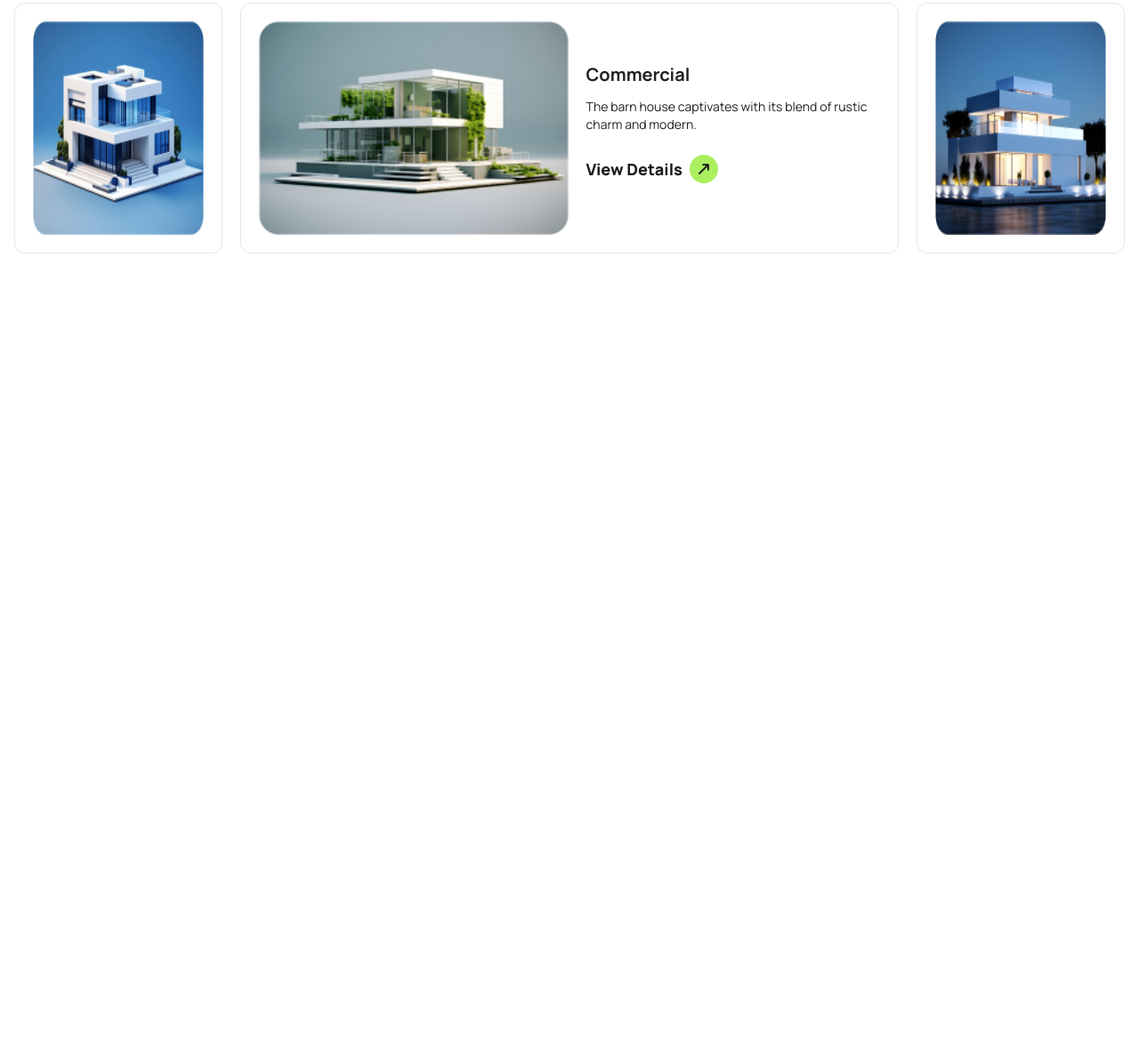
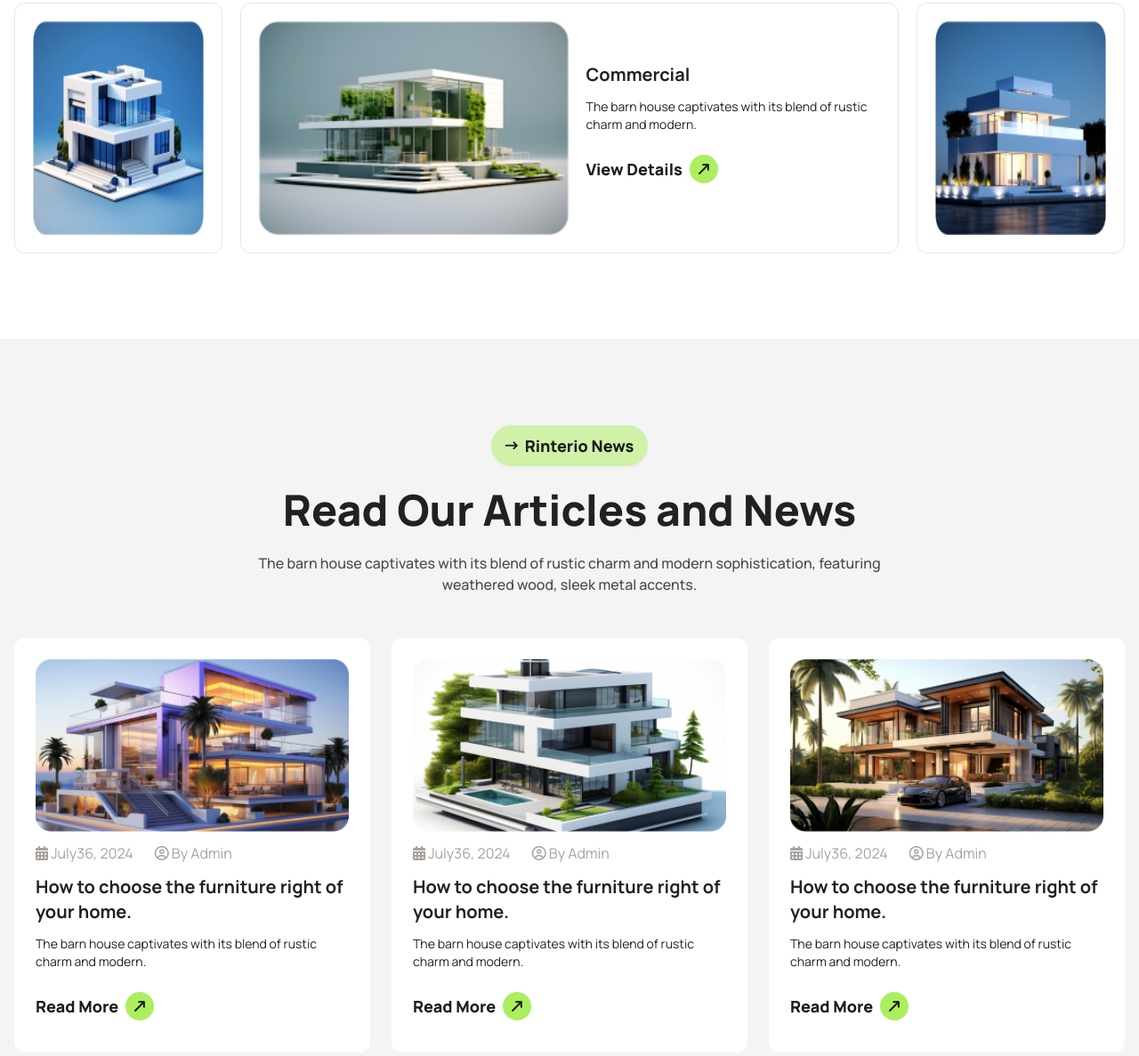
Before and after one commit to Rubayat-Rafi/Assignment-03, a plain HTML site: page index.html in a window 1280 px wide. Shown: the part 3186-4373 px from the top of the page at 89% size. Before the commit the page ends 3567 px from the top, so only its background shows below. Drawn offline with nearby package versions, Linux system fonts and the light colour scheme.

Commit message:
news and artical section added

```diff
--- a/index.html
+++ b/index.html
@@ -122,7 +122,7 @@
     <!-- header section end -->
 
     <!-- main section start -->
-    <main class="bg-bg_second ">
+    <main class="bg-bg_second">
       <div class="container mx-auto px-4">
 
         <!-- about section start -->
@@ -245,7 +245,7 @@
 
       </div>
     </main>
-
+    <!-- portfolio main section start -->
     <main class="bg-bg_color">
           <!-- porifolio section start -->
           <section class="container mx-auto px-4">
@@ -332,7 +332,118 @@
             </div>
           </section>
     </main>
+    <!-- portfolio main section ends -->
+
+    <!-- articals and news main section start -->
+    <main class="bg-bg_second">
+      <!-- articals and news secion atart  -->
+      <section class="py-12 lg:py-24 container mx-auto px-4">
+      <!-- heading text -->
+          <div class="flex flex-col justify-center items-center space-y-4 md:space-y-6 ">
+              <a href="#" class=" btn rounded-full bg-secondary_color ">
+                  <span class=" rounded-full flex items-center justify-center">
+                    <i class="fa-solid fa-arrow-right-long text-btn_color"></i>
+                  </span>
+                  <span class=" lg:text-lg text-sm font-extrabold text-btn_color">Rinterio News</span>
+              </a>
+                <h3 class="text-center  text-2xl lg:text-5xl font-extrabold">Read Our Articles and News</h3>
+                <p class="text-center  lg:w-3/5 text-text_color_para font-medium text-xs md:text-base">The barn house captivates with its blend of rustic charm and modern sophistication, featuring weathered wood, sleek metal accents.</p>
+            </div>
+<!-- card container -->
+  <div class="grid lg:grid-cols-3 grid-cols-1 gap-6 mt-12 place-items-center">
+
+    <!-- card 1 -->
+    <div class="bg-white flex flex-col md:flex-row lg:flex-col p-3 lg:p-6 md:space-x-4 lg:space-x-0 rounded-xl items-center">
+      <!-- image -->
+      <div class=" w-full md:w-auto lg:w-full">
+        <img class="w-full " src="./images/article1.png" alt="home image">
+      </div>
+      <!-- content -->
+        <div class=" space-y-3 pt-3 ">
+          <div class="flex gap-6 text-stone-400 text-xs lg:text-base">
+            <div>
+              <i class="fa-solid fa-calendar-days"></i> <a href="#" class="">July36, 2024</a>
+            </div>
+            <div>
+              <i class="fa-regular fa-circle-user"></i> <a href="#">By Admin</a>
+            </div>
+          </div>
+            <h4 class="text-base lg:text-xl font-bold">How to choose the furniture right  of your home.</h4>
+            <p class="text_color_third text-xs lg:text-sm"> The barn house captivates with its blend of rustic <br> charm and modern.</p>
+            <a href="#" class="  flex py-3 gap-2 items-center">
+              <span class=" lg:text-lg text-base font-extrabold text-btn_color">Read More</span>
+              <span class="bg-main_color h-6 w-6 lg:h-8 lg:w-8 rounded-full flex items-center justify-center">
+                  <i class="fa-solid fa-arrow-right-long text-btn_color -rotate-45"></i>
+              </span>
+          </a>
+      </div>
+    </div>
+    <!-- card 2 -->
+    <div class="bg-white flex flex-col md:flex-row lg:flex-col p-3 lg:p-6 md:space-x-4 lg:space-x-0 rounded-xl items-center">
+      <!-- image -->
+      <div class=" w-full md:w-auto lg:w-full">
+        <img class="w-full " src="./images/article2.png" alt="home image">
+      </div>
+      <!-- content -->
+        <div class=" space-y-3 pt-3 ">
+          <div class="flex gap-6 text-stone-400 text-xs lg:text-base">
+            <div>
+              <i class="fa-solid fa-calendar-days"></i> <a href="#" class="">July36, 2024</a>
+            </div>
+            <div>
+              <i class="fa-regular fa-circle-user"></i> <a href="#">By Admin</a>
+            </div>
+          </div>
+            <h4 class="text-base lg:text-xl font-bold">How to choose the furniture right  of your home.</h4>
+            <p class="text_color_third text-xs lg:text-sm"> The barn house captivates with its blend of rustic <br> charm and modern.</p>
+            <a href="#" class="  flex py-3 gap-2 items-center">
+              <span class=" lg:text-lg text-base font-extrabold text-btn_color">Read More</span>
+              <span class="bg-main_color h-6 w-6 lg:h-8 lg:w-8 rounded-full flex items-center justify-center">
+                  <i class="fa-solid fa-arrow-right-long text-btn_color -rotate-45"></i>
+              </span>
+          </a>
+      </div>
+    </div>
+    <!-- card 3 -->
+    <div class="bg-white flex flex-col md:flex-row lg:flex-col p-3 lg:p-6 md:space-x-4 lg:space-x-0 rounded-xl items-center">
+      <!-- image -->
+      <div class="w-full md:w-auto lg:w-full">
+        <img class="w-full " src="./images/article3.png" alt="home image">
+      </div>
+      <!-- content -->
+        <div class=" space-y-3 pt-3 ">
+          <div class="flex gap-6 text-stone-400 text-xs lg:text-base">
+            <div>
+              <i class="fa-solid fa-calendar-days"></i> <a href="#" class="">July36, 2024</a>
+            </div>
+            <div>
+              <i class="fa-regular fa-circle-user"></i> <a href="#">By Admin</a>
+            </div>
+          </div>
+            <h4 class="text-base lg:text-xl font-bold">How to choose the furniture right  of your home.</h4>
+            <p class="text_color_third text-xs lg:text-sm"> The barn house captivates with its blend of rustic <br> charm and modern.</p>
+            <a href="#" class="  flex py-3 gap-2 items-center">
+              <span class=" lg:text-lg text-base font-extrabold text-btn_color">Read More</span>
+              <span class="bg-main_color h-6 w-6 lg:h-8 lg:w-8 rounded-full flex items-center justify-center">
+                  <i class="fa-solid fa-arrow-right-long text-btn_color -rotate-45"></i>
+              </span>
+          </a>
+      </div>
+    </div>
+
+
+
+  </div>
+</section>
+    </main>
+    <!-- articals and news main section start -->
+
+
+
     <!-- main section end -->
+
+
+
 
     <!-- footer section start -->
     <footer>
```
